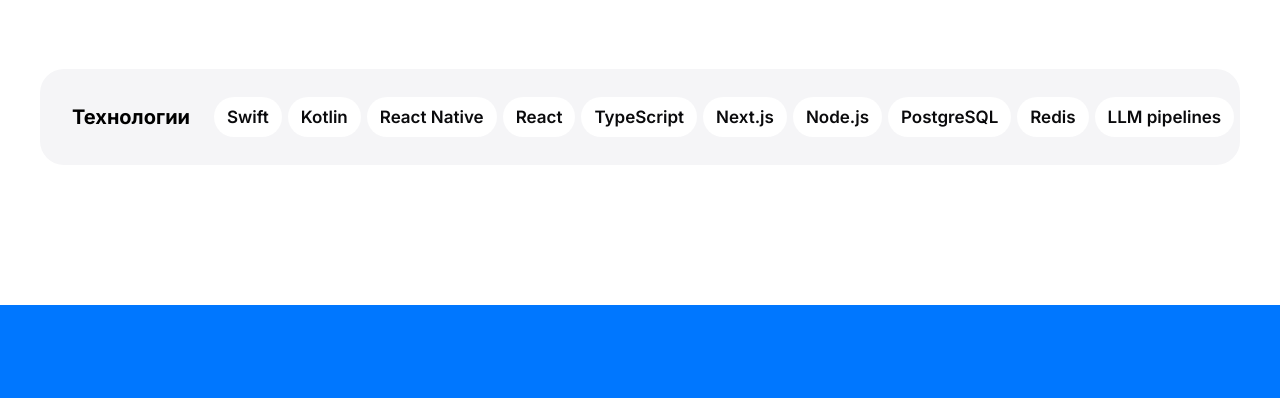
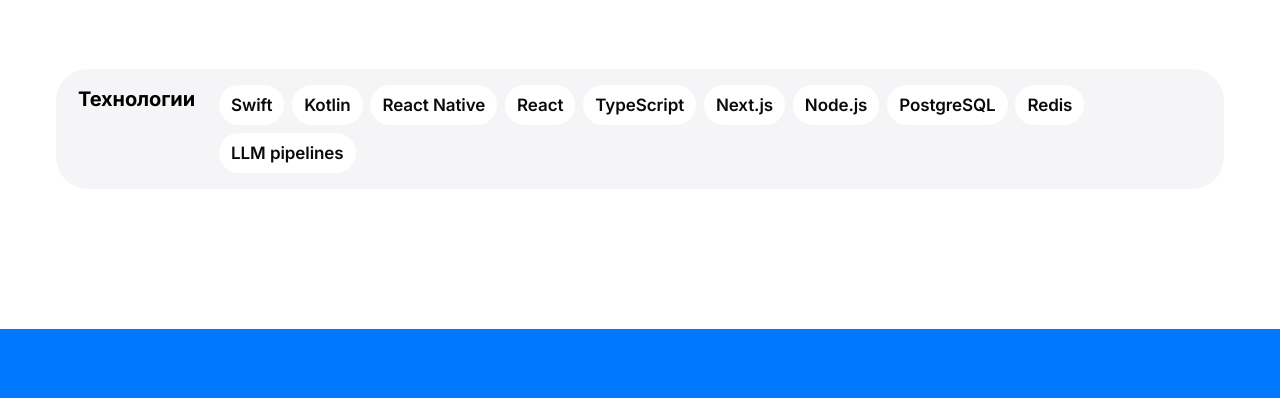
Before and after one commit to RaiRayev/galamat, a plain HTML site: page index.html in a window 1280 px wide. Shown: the part 5138-5536 px from the top of the page. Drawn offline with Linux system fonts and the light colour scheme.

Commit message:
Плашка «Технологии» точно по макету Figma

```diff
--- a/assets/css/style.css
+++ b/assets/css/style.css
@@ -820,3 +820,15 @@
 /* only a "from" frame: each layer animates into its own resting transform/opacity */
 @keyframes echo-in { from { -webkit-transform: translateY(0) scale(1); transform: translateY(0) scale(1); opacity: 0; } }
 @media (prefers-reduced-motion: reduce) { .echo-l { animation: none; } }
+
+/* Tech stack pill — exact values from Figma (Page 4 › Tech stack) */
+#tech-dev .inline-row { margin: 72px 16px 0; padding: 16px 16px 16px 22px; gap: 24px; border-radius: 999px; background: var(--bg); flex-direction: row; align-items: center; }
+#tech-dev .inline-row > span { font-size: 20px; font-weight: 700; color: #000; letter-spacing: -0.005em; line-height: 29px; }
+#tech-dev .chips { gap: 7.8px; flex-wrap: nowrap; }
+#tech-dev .chip { padding: 7.8px 13.6px; font-size: 19.5px; font-weight: 600; line-height: 28px; letter-spacing: -0.005em; color: var(--ink); background: var(--white); border: 0; border-radius: 999px; }
+@media (max-width: 1400px) {
+  #tech-dev .inline-row { border-radius: 32px; align-items: flex-start; }
+  #tech-dev .chips { flex-wrap: wrap; }
+  #tech-dev .chip { font-size: 17px; padding: 6px 12px; }
+}
+@media (max-width: 960px) { #tech-dev .inline-row { flex-direction: column; margin: 48px 0 0; padding: 20px; border-radius: 24px; } }
--- a/index.html
+++ b/index.html
@@ -14,7 +14,7 @@
   <link rel="preconnect" href="https://fonts.googleapis.com">
   <link rel="preconnect" href="https://fonts.gstatic.com" crossorigin>
   <link href="https://fonts.googleapis.com/css2?family=Inter:wght@400;500;600;700&display=swap&subset=cyrillic" rel="stylesheet">
-  <link rel="stylesheet" href="assets/css/style.css?v=28">
+  <link rel="stylesheet" href="assets/css/style.css?v=29">
 </head>
 <body>
 <svg width="0" height="0" style="position:absolute" aria-hidden="true">
@@ -394,6 +394,6 @@
 
 
 <script src="https://cdn.jsdelivr.net/npm/lenis@1.1.20/dist/lenis.min.js"></script>
-<script src="assets/js/main.js?v=28"></script>
+<script src="assets/js/main.js?v=29"></script>
 </body>
 </html>
```
Also changed, not shown: team.html (+2 -2 lines).
